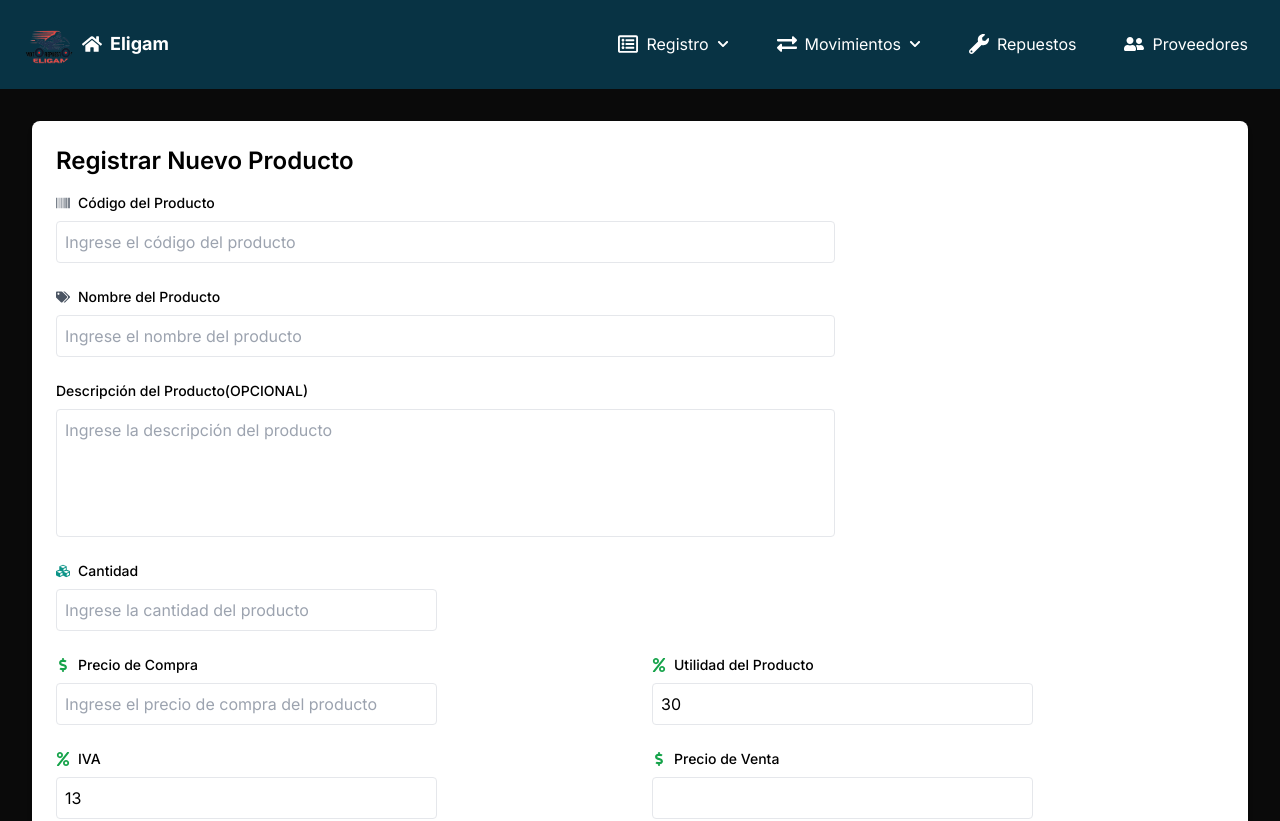
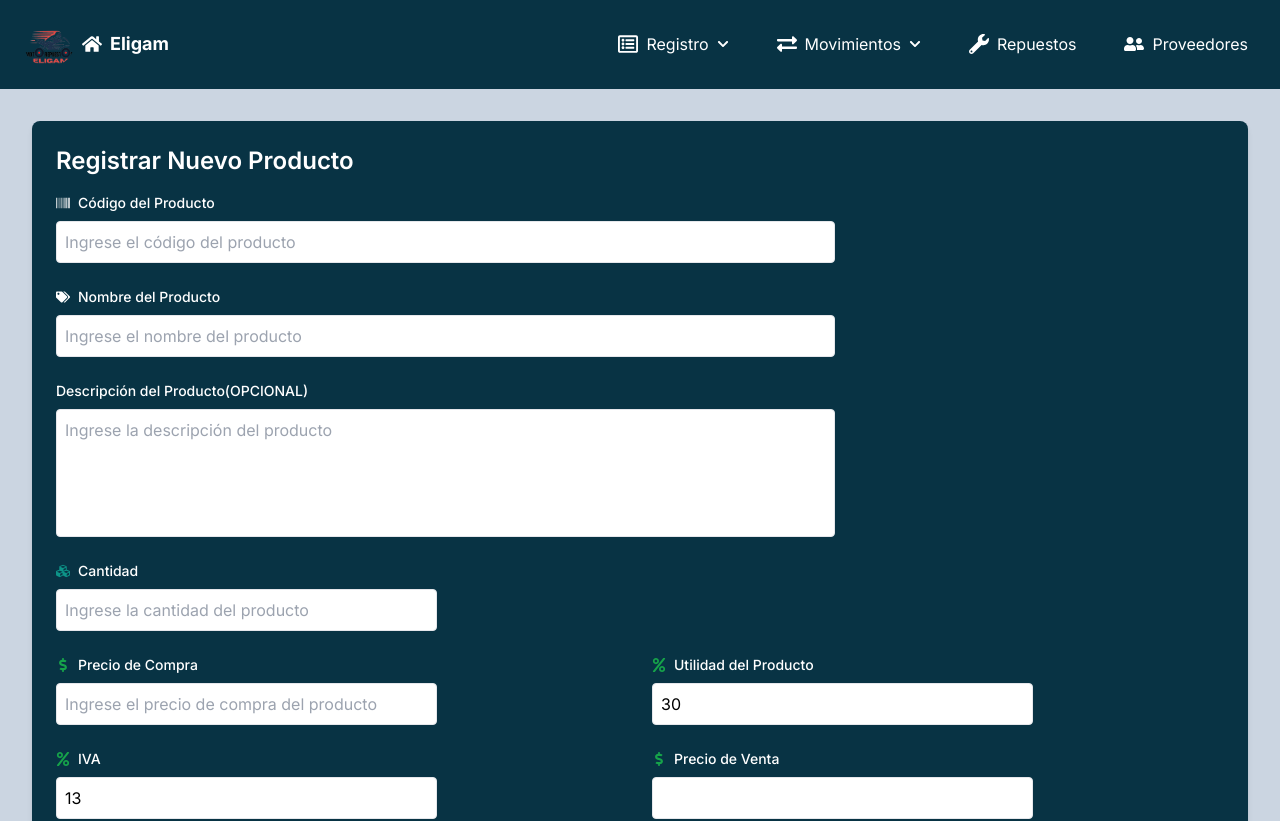
Before and after one commit to yeikoa/Sistema_de_inventario, a Next.js app: page /dashboard/registro/repuestos in a window 1280 px wide. Shown: the top 821 px of the page. Built offline with nearby package versions, Linux system fonts and the light colour scheme.

Commit message:
colores registro

```diff
--- a/src/app/dashboard/registro/repuestos/page.jsx
+++ b/src/app/dashboard/registro/repuestos/page.jsx
@@ -49,23 +49,23 @@ export default function RegisterProduct() {
   }, [productPrice, productProfit, productIVA]);
 
   return (
-    <div className="bg-neutral-950 min-h-screen p-8">
-      <div className="mx-auto p-6 bg-white rounded-lg shadow-md">
+    <div className="bg-slate-300 min-h-screen p-8">
+      <div className="mx-auto p-6 bg-cyan-950 text-white rounded-lg shadow-md">
         <h1 className="text-2xl font-semibold mb-4">Registrar Nuevo Producto</h1>
 
         {error && <div className="bg-red-100 border border-red-400 text-red-700 px-4 py-3 rounded mb-4">{error}</div>}
         {success && <div className="bg-green-100 border border-green-400 text-green-700 px-4 py-3 rounded mb-4">{success}</div>}
 
-        <form className="space-y-6" onSubmit={handleSubmit}>
+        <form className="space-y-6 " onSubmit={handleSubmit}>
           <div>
             <label htmlFor="productCode" className="text-sm font-medium mb-2 flex items-center">
-              <FaBarcode className="text-gray-600 mr-2" />
+              <FaBarcode className=" mr-2" />
               Código del Producto
             </label>
             <input
               type="text"
               id="productCode"
-              className="w-full md:w-2/3 border rounded p-2"
+              className="w-full md:w-2/3 border rounded p-2 text-black"
               placeholder="Ingrese el código del producto"
               value={productCode}
               onChange={(e) => setProductCode(e.target.value)}
@@ -74,7 +74,7 @@ export default function RegisterProduct() {
 
           <div>
             <label htmlFor="productName" className="text-sm font-medium mb-2 flex items-center">
-              <FaTags className="text-gray-600 mr-2" />
+              <FaTags className="text-white mr-2" />
               Nombre del Producto
             </label>
             <input
@@ -143,7 +143,7 @@ export default function RegisterProduct() {
               <input
                 type="number"
                 id="productProfit"
-                className="w-full md:w-2/3 border rounded p-2"
+                className="w-full md:w-2/3 border rounded p-2 text-black"
                 value={productProfit}
                 readOnly
               />
@@ -159,7 +159,7 @@ export default function RegisterProduct() {
               <input
                 type="number"
                 id="productIVA"
-                className="w-full md:w-2/3 border rounded p-2"
+                className="w-full md:w-2/3 border rounded p-2 text-black"
                 value={productIVA}
                 readOnly
               />
@@ -172,7 +172,7 @@ export default function RegisterProduct() {
               <input
                 type="number"
                 id="productSalePrice"
-                className="w-full md:w-2/3 border rounded p-2"
+                className="w-full md:w-2/3 border rounded p-2 text-black"
                 value={productSalePrice}
                 readOnly
               />
@@ -187,7 +187,7 @@ export default function RegisterProduct() {
               </label>
               <select
                 id="selectedProvider"
-                className="w-full md:w-2/3 border rounded p-2"
+                className="w-full md:w-2/3 border rounded p-2 text-black"
                 value={selectedProvider}
                 onChange={(e) => setSelectedProvider(e.target.value)}
               >
@@ -204,7 +204,7 @@ export default function RegisterProduct() {
               </label>
               <select
                 id="selectedCategory"
-                className="w-full md:w-2/3 border rounded p-2"
+                className="w-full md:w-2/3 border rounded p-2 text-black"
                 value={selectedCategory}
                 onChange={(e) => setSelectedCategory(e.target.value)}
               >
```
